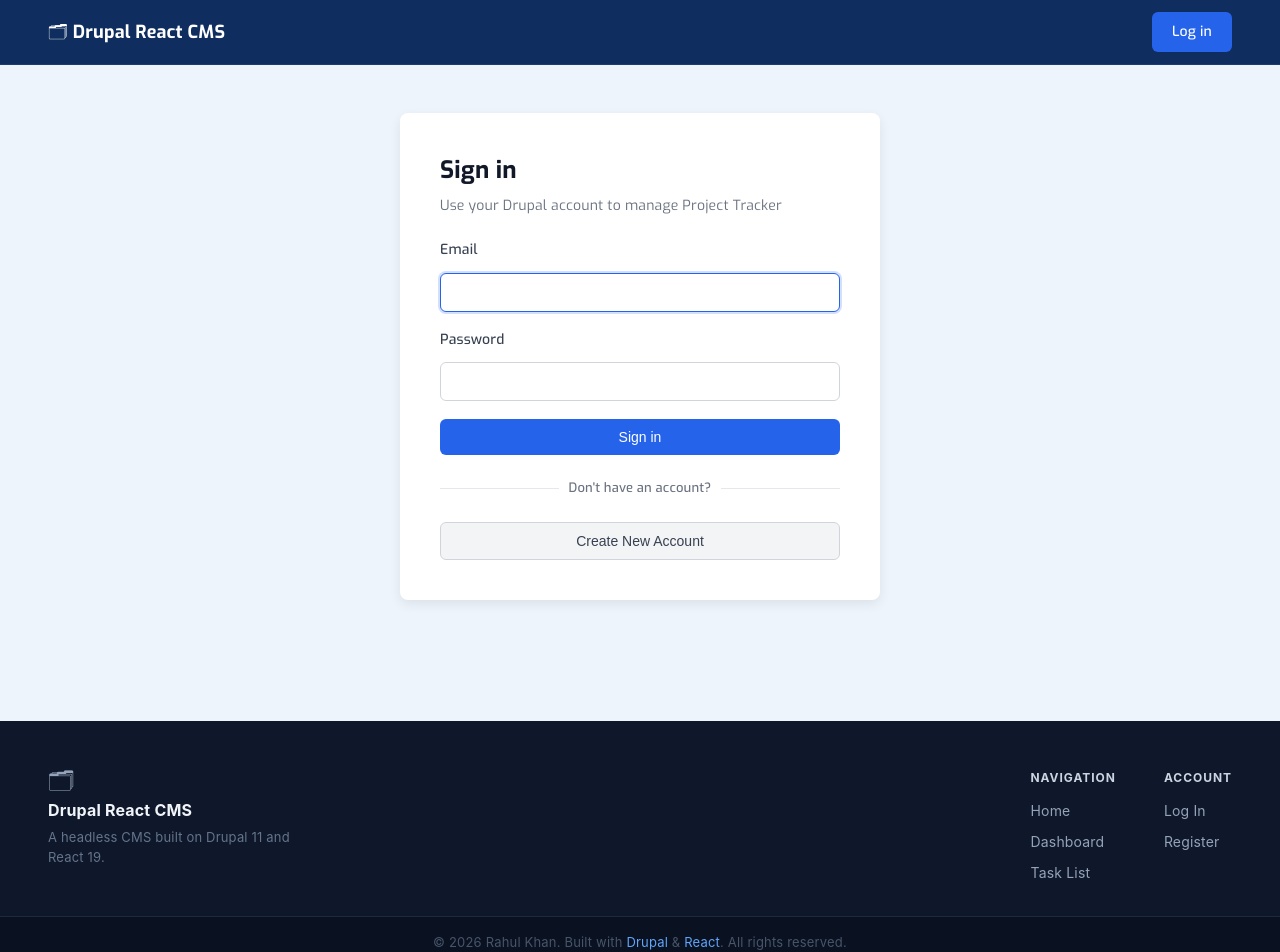
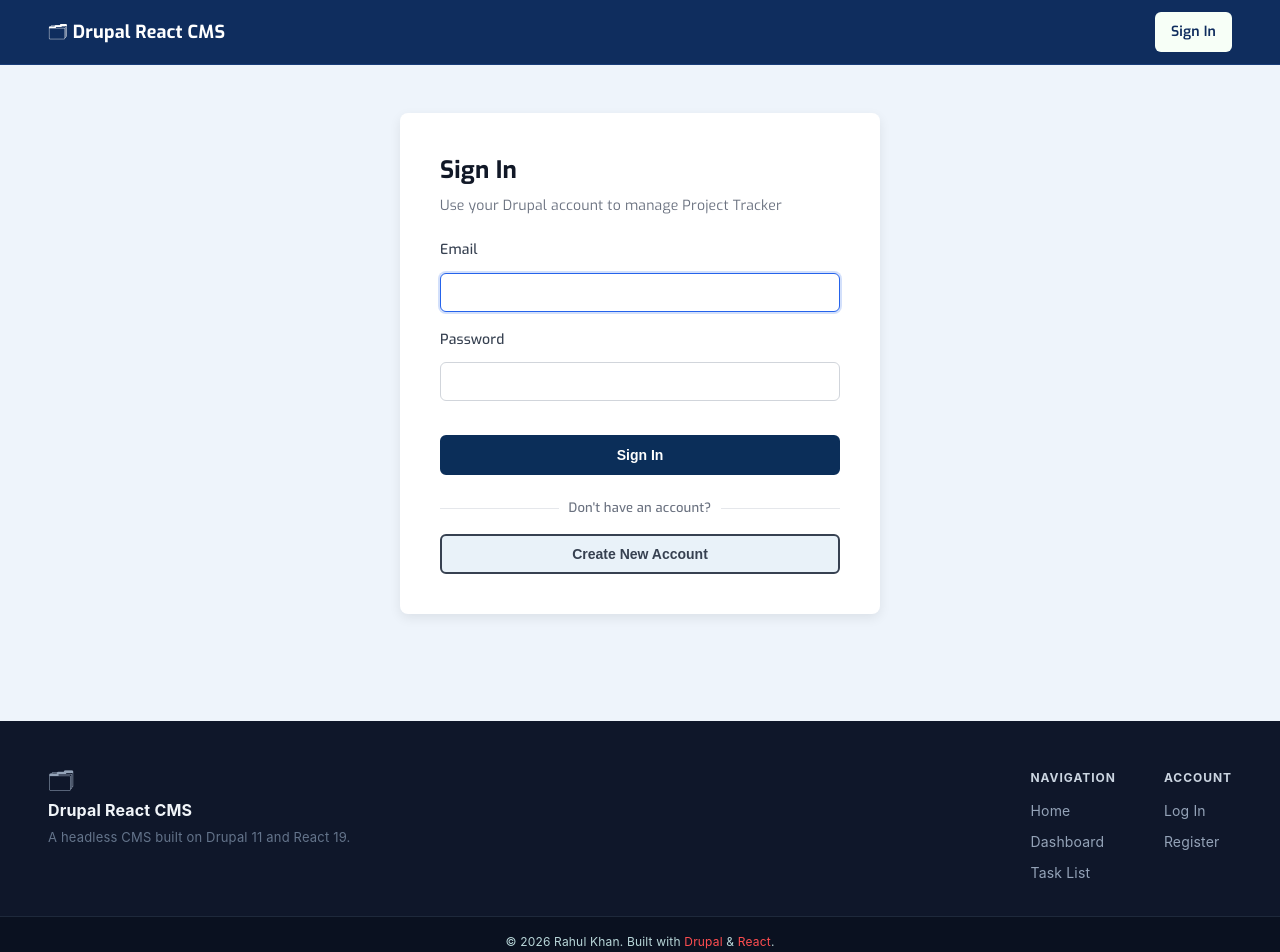
Before and after one commit to rahul1091/drupal-react-headless, a React (Vite) app in the folder web/themes/custom/react_theme/react-headless/: page /login in a window 1280 px wide. Shown: the top 952 px of the page. Built offline with nearby package versions, Linux system fonts and the light colour scheme; no server answers.

Commit message:
Updated login and register button UI

```diff
--- a/web/themes/custom/react_theme/react-headless/src/components/Footer.jsx
+++ b/web/themes/custom/react_theme/react-headless/src/components/Footer.jsx
@@ -8,7 +8,6 @@ export default function Footer() {
   return (
     <footer className="app-footer">
       <div className="app-footer__inner">
-
         <div className="app-footer__brand">
           <span className="app-footer__logo">🗂</span>
           <span className="app-footer__name">Drupal React CMS</span>
@@ -21,29 +20,42 @@ export default function Footer() {
           <div className="app-footer__col">
             <h4>Navigation</h4>
             <ul>
-              <li><Link to="/">Home</Link></li>
-              <li><Link to="/dashboard">Dashboard</Link></li>
-              <li><Link to="/tasks">Task List</Link></li>
+              <li>
+                <Link to="/">Home</Link>
+              </li>
+              <li>
+                <Link to="/dashboard">Dashboard</Link>
+              </li>
+              <li>
+                <Link to="/tasks">Task List</Link>
+              </li>
             </ul>
           </div>
           <div className="app-footer__col">
             <h4>Account</h4>
             <ul>
-              <li><Link to="/login">Log In</Link></li>
-              <li><Link to="/register">Register</Link></li>
+              <li>
+                <Link to="/login">Log In</Link>
+              </li>
+              <li>
+                <Link to="/register">Register</Link>
+              </li>
             </ul>
           </div>
         </div>
-
       </div>
 
       <div className="app-footer__bottom">
         <p>
           &copy; {year} Rahul Khan. Built with{" "}
-          <a href="https://www.drupal.org" target="_blank" rel="noreferrer">Drupal</a>
-          {" "}&amp;{" "}
-          <a href="https://react.dev" target="_blank" rel="noreferrer">React</a>.
-          All rights reserved.
+          <a href="https://www.drupal.org" target="_blank" rel="noreferrer">
+            Drupal
+          </a>{" "}
+          &amp;{" "}
+          <a href="https://react.dev" target="_blank" rel="noreferrer">
+            React
+          </a>
+          .
         </p>
       </div>
     </footer>
--- a/web/themes/custom/react_theme/react-headless/src/components/TopBar.jsx
+++ b/web/themes/custom/react_theme/react-headless/src/components/TopBar.jsx
@@ -88,7 +88,9 @@ export default function TopBar() {
                   {/* Identity row */}
                   <div className="avatar-dropdown__header">
                     <span className="avatar-dropdown__name">{displayName}</span>
-                    <span className="avatar-dropdown__role">{user?.role || "User"}</span>
+                    <span className="avatar-dropdown__role">
+                      {user?.role || "User"}
+                    </span>
                   </div>
 
                   <div className="avatar-dropdown__divider" />
@@ -100,9 +102,17 @@ export default function TopBar() {
                     role="menuitem"
                     onClick={() => setDropdownOpen(false)}
                   >
-                    <svg width="15" height="15" viewBox="0 0 24 24" fill="none"
-                      stroke="currentColor" strokeWidth="2" strokeLinecap="round"
-                      strokeLinejoin="round" aria-hidden="true">
+                    <svg
+                      width="15"
+                      height="15"
+                      viewBox="0 0 24 24"
+                      fill="none"
+                      stroke="currentColor"
+                      strokeWidth="2"
+                      strokeLinecap="round"
+                      strokeLinejoin="round"
+                      aria-hidden="true"
+                    >
                       <rect x="3" y="3" width="7" height="7" />
                       <rect x="14" y="3" width="7" height="7" />
                       <rect x="14" y="14" width="7" height="7" />
@@ -120,21 +130,29 @@ export default function TopBar() {
                     onClick={handleLogout}
                     disabled={isLoggingOut}
                   >
-                    <svg width="15" height="15" viewBox="0 0 24 24" fill="none"
-                      stroke="currentColor" strokeWidth="2" strokeLinecap="round"
-                      strokeLinejoin="round" aria-hidden="true">
+                    <svg
+                      width="15"
+                      height="15"
+                      viewBox="0 0 24 24"
+                      fill="none"
+                      stroke="currentColor"
+                      strokeWidth="2"
+                      strokeLinecap="round"
+                      strokeLinejoin="round"
+                      aria-hidden="true"
+                    >
                       <path d="M9 21H5a2 2 0 0 1-2-2V5a2 2 0 0 1 2-2h4" />
                       <polyline points="16 17 21 12 16 7" />
                       <line x1="21" y1="12" x2="9" y2="12" />
                     </svg>
-                    {isLoggingOut ? "Logging out..." : "Log out"}
+                    {isLoggingOut ? "Logging out..." : "Log Out"}
                   </button>
                 </div>
               )}
             </div>
           ) : (
-            <Link to="/login" className="btn btn-primary">
-              Log in
+            <Link to="/login" className="btn-login">
+              Sign In
             </Link>
           )}
         </nav>
--- a/web/themes/custom/react_theme/react-headless/src/css/dashboard.css
+++ b/web/themes/custom/react_theme/react-headless/src/css/dashboard.css
@@ -273,8 +273,9 @@
 	align-items: center;
 	justify-content: center;
 	padding: 8px 16px;
+	margin-top: 0;
 	font-size: 14px;
-  font-weight: 500;
+	font-weight: 600;
 	border-radius: 6px;
 	text-decoration: none;
 	cursor: pointer;
--- a/web/themes/custom/react_theme/react-headless/src/css/footer.css
+++ b/web/themes/custom/react_theme/react-headless/src/css/footer.css
@@ -20,11 +20,19 @@
 	display: flex;
 	flex-direction: column;
 	gap: 6px;
-  max-width: 280px;
+	max-width: 320px;
 }
 
-.app-footer__logo { font-size: 24px; line-height: 1; }
-.app-footer__name { font-size: 16px; font-weight: 700; color: #f1f5f9; }
+.app-footer__logo {
+	font-size: 24px;
+	line-height: 1;
+}
+
+.app-footer__name {
+	font-size: 16px;
+	font-weight: 700;
+	color: #f1f5f9;
+}
 
 .app-footer__tagline {
 	margin: 0;
@@ -64,7 +72,9 @@
 	transition: color 0.15s ease;
 }
 
-.app-footer__col a:hover { color: #f1f5f9; }
+.app-footer__col a:hover {
+	color: #f1f5f9;
+}
 
 .app-footer__bottom {
 	border-top: 1px solid #1e293b;
@@ -75,27 +85,32 @@
 	max-width: 1920px;
 	margin: 0 auto;
 	padding: 16px 48px;
-  font-size: 13px;
-  color: #475569;
+	font-size: 12px;
+	color: #B9D7D9;
 	text-align: center;
 }
 
 .app-footer__bottom a {
-  color: #60a5fa;
+	color: #FF4E50;
 	text-decoration: none;
 	transition: color 0.15s ease;
 }
 
 .app-footer__bottom a:hover {
-  color: #93c5fd;
+	color: #BEF202;
 	text-decoration: underline;
 }
 
 /* ── Responsive ────────────────────────────────────── */
 
 @media (max-width: 1100px) {
-  .app-footer__inner { padding: 32px 32px 24px; }
-  .app-footer__bottom p { padding: 14px 32px; }
+	.app-footer__inner {
+		padding: 32px 32px 24px;
+	}
+
+	.app-footer__bottom p {
+		padding: 14px 32px;
+	}
 }
 
 @media (max-width: 768px) {
@@ -104,17 +119,30 @@
 		gap: 24px;
 		padding: 24px 24px 20px;
 	}
-  .app-footer__brand { max-width: 100%; }
-  .app-footer__links { gap: 32px; }
-  .app-footer__bottom p { padding: 14px 24px; }
+
+	.app-footer__brand {
+		max-width: 100%;
+	}
+
+	.app-footer__links {
+		gap: 32px;
+	}
+
+	.app-footer__bottom p {
+		padding: 14px 24px;
+	}
 }
 
 @media (max-width: 480px) {
-  .app-footer__inner { padding: 24px 24px 20px; }
+	.app-footer__inner {
+		padding: 24px 24px 20px;
+	}
+
 	.app-footer__links {
 		flex-direction: column;
 		gap: 20px;
 	}
+
 	.app-footer__bottom p {
 		padding: 14px 24px;
 		font-size: 12px;
--- a/web/themes/custom/react_theme/react-headless/src/css/login.css
+++ b/web/themes/custom/react_theme/react-headless/src/css/login.css
@@ -69,7 +69,7 @@
 }
 
 /* Buttons */
-.btn {
+.btn-login {
 	width: 100%;
 	padding: 10px 16px;
 	font-size: 14px;
@@ -80,32 +80,26 @@
 	box-sizing: border-box;
 }
 
-.btn-primary {
-  background-color: #2563eb;
+.btn-sign-in {
+	background-color: #0B2E59;
 	color: #ffffff;
-  border: 1px solid #2563eb;
+	border: 2px solid #0B2E59;
+	margin-top: 16px;
 }
 
-.btn-primary:hover:not(:disabled) {
-  background-color: #1d4ed8;
-  border-color: #1d4ed8;
+.btn-sign-in:hover {
+	background-color: #A0C55F;
+	color: #0B2E59;
 }
 
-.btn-primary:disabled {
-  background-color: #93c5fd;
-  border-color: #93c5fd;
-  cursor: not-allowed;
+.btn-login-register {
+	background-color: #E9F2F9;
+	color: #374151;
+	border: 2px solid #374151;
 }
 
-.btn-secondary {
-  background-color: #ffffff;
-  color: #374151;
-  border: 1px solid #d1d5db;
-}
-
-.btn-secondary:hover {
-  background-color: #f9fafb;
-  border-color: #9ca3af;
+.btn-login-register:hover {
+	background-color: #C5E0DC;
 }
 
 .auth-divider {
@@ -139,7 +133,11 @@
 	animation: spin 0.8s linear infinite;
 }
 
-@keyframes spin { to { transform: rotate(360deg); } }
+@keyframes spin {
+	to {
+		transform: rotate(360deg);
+	}
+}
 
 /* ── Responsive ────────────────────────────────────── */
 
@@ -156,6 +154,12 @@
 		padding: 24px;
 		padding-top: 32px;
 	}
-  .login-card { padding: 24px 20px; }
-  .login-card h1 { font-size: 20px; }
+
+	.login-card {
+		padding: 24px 20px;
 	}
+
+	.login-card h1 {
+		font-size: 20px;
+	}
+}
--- a/web/themes/custom/react_theme/react-headless/src/css/register.css
+++ b/web/themes/custom/react_theme/react-headless/src/css/register.css
@@ -34,7 +34,9 @@
 	gap: 16px;
 }
 
-.form-row .form-group { flex: 1; }
+.form-row .form-group {
+	flex: 1;
+}
 
 /* Form */
 .form-group {
@@ -94,9 +96,9 @@
 }
 
 /* Button */
-.btn {
+.btn-register {
 	width: 100%;
-  padding: 11px 16px;
+	padding: 10px 16px;
 	font-size: 14px;
 	font-weight: 600;
 	border-radius: 6px;
@@ -104,23 +106,13 @@
 	transition: background-color 0.2s;
 	box-sizing: border-box;
 	margin-top: 8px;
+	background-color: #74C69D;
+	color: #16213E;
+	border: 2px solid #16213E;
 }
 
-.btn-primary {
-  background-color: #2563eb;
-  color: #ffffff;
-  border: 1px solid #2563eb;
-}
-
-.btn-primary:hover:not(:disabled) {
-  background-color: #1d4ed8;
-  border-color: #1d4ed8;
-}
-
-.btn-primary:disabled {
-  background-color: #93c5fd;
-  border-color: #93c5fd;
-  cursor: not-allowed;
+.btn-register:hover {
+	background-color: #95D5B2;
 }
 
 .auth-footer {
@@ -136,7 +128,9 @@
 	text-decoration: none;
 }
 
-.auth-link:hover { text-decoration: underline; }
+.auth-link:hover {
+	text-decoration: underline;
+}
 
 .spinner {
 	display: inline-block;
@@ -148,7 +142,11 @@
 	animation: spin 0.8s linear infinite;
 }
 
-@keyframes spin { to { transform: rotate(360deg); } }
+@keyframes spin {
+	to {
+		transform: rotate(360deg);
+	}
+}
 
 /* ── Responsive ────────────────────────────────────── */
 
@@ -161,11 +159,21 @@
 }
 
 @media (max-width: 480px) {
-  .form-row { flex-direction: column; gap: 0; }
+	.form-row {
+		flex-direction: column;
+		gap: 0;
+	}
+
 	.register-wrapper {
 		padding: 24px;
 		padding-top: 32px;
 	}
-  .register-card { padding: 24px 20px; }
-  .register-card h1 { font-size: 20px; }
+
+	.register-card {
+		padding: 24px 20px;
 	}
+
+	.register-card h1 {
+		font-size: 20px;
+	}
+}
--- a/web/themes/custom/react_theme/react-headless/src/css/topbar.css
+++ b/web/themes/custom/react_theme/react-headless/src/css/topbar.css
@@ -27,7 +27,9 @@
 	flex-shrink: 0;
 }
 
-.app-topbar__brand:hover { color: #bfdbfe; }
+.app-topbar__brand:hover {
+	color: #E97F02;
+}
 
 .app-topbar__nav {
 	display: flex;
@@ -87,14 +89,17 @@
 	color: #bfdbfe;
 }
 
-/* Shared .btn — "Log in" uses this */
-.btn {
+/* "Log in" — white fill on dark bar so it reads as a clear CTA */
+.btn-login {
+	background-color: #F7FFF7;
+	color: #0f2d5e;
+	font-weight: 600;
+	text-transform: capitalize;
 	display: inline-flex;
 	align-items: center;
 	justify-content: center;
-  padding: 6px 12px;
-  font-size: 14px;
-  font-weight: 500;
+	padding: 6px 16px;
+	font-size: 16px;
 	border-radius: 6px;
 	border: none;
 	cursor: pointer;
@@ -102,35 +107,39 @@
 	transition: background-color 0.2s, color 0.2s;
 }
 
-/* "Log in" — white fill on dark bar so it reads as a clear CTA */
-.btn-primary {
-  background-color: #ffffff;
-  color: #0f2d5e;
-  font-weight: 700;
+.btn-login:hover {
+	background-color: #AEE239;
 }
-
-.btn-primary:hover {
-  background-color: #dbeafe;
-  color: #1e40af;
-}
-
-.btn-ghost { background-color: transparent; color: #bfdbfe; }
-.btn-ghost:hover { background-color: rgba(255,255,255,0.1); color: #ffffff; }
 
 /* ── Responsive ────────────────────────────────────── */
 
 @media (max-width: 1100px) {
-  .app-topbar__inner { padding: 12px 32px; }
+	.app-topbar__inner {
+		padding: 12px 32px;
+	}
 }
 
 @media (max-width: 768px) {
-  .app-topbar__inner { padding: 10px 24px; gap: 12px; }
-  .nav-link--dashboard { padding: 5px 11px; font-size: 13px; }
+	.app-topbar__inner {
+		padding: 10px 24px;
+		gap: 12px;
+	}
+
+	.nav-link--dashboard {
+		padding: 5px 11px;
+		font-size: 13px;
+	}
 }
 
 @media (max-width: 480px) {
-  .app-topbar__inner { padding: 10px 24px; gap: 8px; }
-  .app-topbar__brand { font-size: 15px; }
+	.app-topbar__inner {
+		padding: 10px 24px;
+		gap: 8px;
+	}
+
+	.app-topbar__brand {
+		font-size: 15px;
+	}
 }
 
 /* ── Avatar dropdown menu ──────────────────────────── */
@@ -155,14 +164,14 @@
 	user-select: none;
 	border: none;
 	cursor: pointer;
-  box-shadow: 0 0 0 2px #0f2d5e, 0 0 0 3.5px rgba(255,255,255,0.45), 0 2px 4px rgba(0,0,0,0.35);
+	box-shadow: 0 0 0 2px #0f2d5e, 0 0 0 3.5px rgba(255, 255, 255, 0.45), 0 2px 4px rgba(0, 0, 0, 0.35);
 	transition: box-shadow 0.2s ease, transform 0.2s ease;
 	flex-shrink: 0;
 }
 
 .app-topbar__avatar:hover,
 .app-topbar__avatar--open {
-  box-shadow: 0 0 0 2px #0f2d5e, 0 0 0 3.5px #93c5fd, 0 2px 8px rgba(0,0,0,0.4);
+	box-shadow: 0 0 0 2px #0f2d5e, 0 0 0 3.5px #93c5fd, 0 2px 8px rgba(0, 0, 0, 0.4);
 	transform: translateY(-1px);
 }
 
@@ -188,8 +197,15 @@
 }
 
 @keyframes dropdown-in {
-  from { opacity: 0; transform: translateY(-6px); }
-  to   { opacity: 1; transform: translateY(0); }
+	from {
+		opacity: 0;
+		transform: translateY(-6px);
+	}
+
+	to {
+		opacity: 1;
+		transform: translateY(0);
+	}
 }
 
 /* Identity row at the top of the dropdown */
@@ -246,7 +262,10 @@
 }
 
 /* Danger variant for Logout */
-.avatar-dropdown__item--danger { color: #dc2626; }
+.avatar-dropdown__item--danger {
+	color: #dc2626;
+}
+
 .avatar-dropdown__item--danger:hover {
 	background-color: #fef2f2;
 	color: #b91c1c;
--- a/web/themes/custom/react_theme/react-headless/src/pages/DashboardPage.jsx
+++ b/web/themes/custom/react_theme/react-headless/src/pages/DashboardPage.jsx
@@ -59,7 +59,7 @@ export default function DashboardPage() {
       <div className="dashboard-header">
         <div>
           <h1>Welcome back {displayName}! 👋</h1>
-          <p>Manage your account and explore active topics.</p>
+          <p>Manage your account and explore active topics & current tasks.</p>
         </div>
       </div>
 
@@ -87,7 +87,7 @@ export default function DashboardPage() {
                 <span className="info-label">User Role:</span>
                 <span className="info-value">{user?.role || "N/A"}</span>
               </div>
-							<div className="info-row">
+              <div className="info-row">
                 <span className="info-label">Account Created:</span>
                 <span className="info-value">{user?.created || "N/A"}</span>
               </div>
--- a/web/themes/custom/react_theme/react-headless/src/pages/LoginPage.jsx
+++ b/web/themes/custom/react_theme/react-headless/src/pages/LoginPage.jsx
@@ -35,7 +35,7 @@ export default function LoginPage() {
   return (
     <div className="login-wrapper">
       <div className="login-card">
-        <h1>Sign in</h1>
+        <h1>Sign In</h1>
         <p>Use your Drupal account to manage Project Tracker</p>
 
         {error && <div className="alert alert-error">{error}</div>}
@@ -72,10 +72,10 @@ export default function LoginPage() {
 
           <button
             type="submit"
-            className="btn btn-primary login-btn"
+            className="btn-login btn-sign-in"
             disabled={loading}
           >
-            {loading ? <span className="spinner" /> : "Sign in"}
+            {loading ? <span className="spinner" /> : "Sign In"}
           </button>
         </form>
 
@@ -86,7 +86,7 @@ export default function LoginPage() {
 
         <button
           type="button"
-          className="btn btn-secondary register-btn"
+          className="btn-login btn-login-register"
           onClick={() => navigate("/register")}
         >
           Create New Account
--- a/web/themes/custom/react_theme/react-headless/src/pages/RegisterPage.jsx
+++ b/web/themes/custom/react_theme/react-headless/src/pages/RegisterPage.jsx
@@ -158,11 +158,7 @@ export default function RegisterPage() {
           </div>
 
           {/* Submit Button */}
-          <button
-            type="submit"
-            className="btn btn-primary register-btn"
-            disabled={loading}
-          >
+          <button type="submit" className="btn-register" disabled={loading}>
             {loading ? <span className="spinner" /> : "Register"}
           </button>
         </form>
```
Lines whose indentation alone changed are shown as unchanged.
